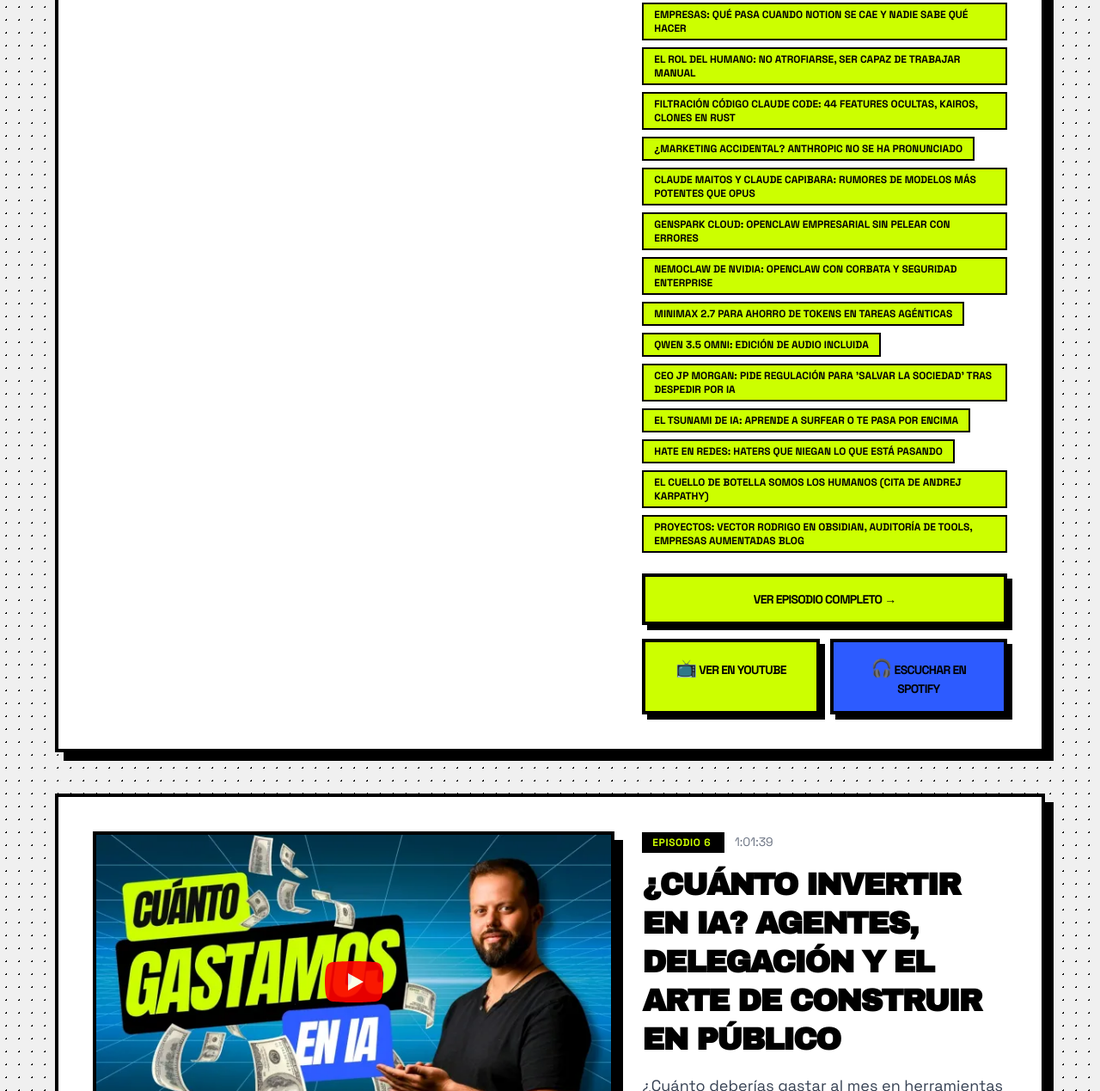
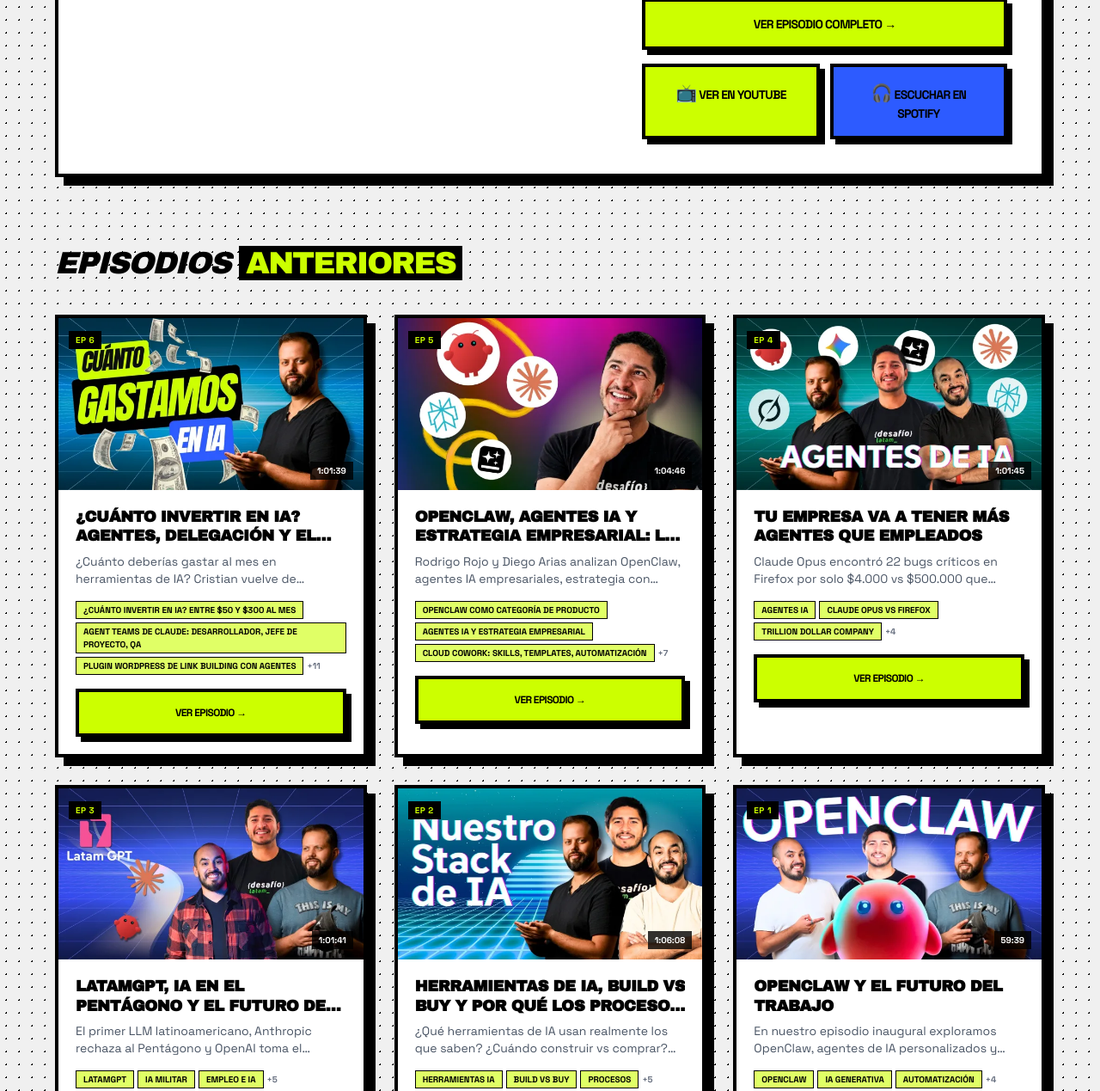
Before and after one commit to ctala/landing-es-la-hora-de-aprender, an Astro site: page / in a window 1280 px wide. Shown: the part 2264-3533 px from the top of the page at 86% size. Built offline with nearby package versions, Linux system fonts and the light colour scheme; Astro itself is replaced by a stand-in of ours.

Commit message:
feat: Fase 1 UI/UX - Featured episode + compact grid + collapsible topics
- Episode más reciente ahora es destacado (featured, full-size)
- Episodios anteriores en grid compacto de 3 columnas
- Temas colapsibles (5 visibles + toggle 'ver más')
- Cards compactas con thumbnail, título truncado, 3 topics max
- Version bump a v3.3.0

```diff
--- a/src/components/SiteFooter.astro
+++ b/src/components/SiteFooter.astro
@@ -124,7 +124,7 @@
                 Tech Podcast sobre IA, Startups y Automatización
             </p>
             <p class="text-[10px] mt-2" style="color: #4b5563;">
-                v3.2.0 • Mar 11, 2026
+                v3.3.0 • Apr 2, 2026
             </p>
         </div>
 
--- a/src/pages/index.astro
+++ b/src/pages/index.astro
@@ -6,6 +6,8 @@
 const allEpisodes = await getCollection('episodes');
 const episodes = allEpisodes.sort((a, b) => b.data.episode - a.data.episode); // newest first
 const latest = episodes[0];
+const olderEpisodes = episodes.slice(1);
+const TOPICS_VISIBLE = 5;
 ---
 
 <BaseLayout title="Tech Podcast">
@@ -71,32 +73,32 @@
     </header>
 
     <main class="max-w-6xl mx-auto">
-        <div class="flex flex-col md:flex-row justify-between items-start md:items-end mb-10 md:mb-16 gap-6">
+        <!-- Section: Último Episodio (Featured) -->
+        <div class="flex flex-col md:flex-row justify-between items-start md:items-end mb-10 md:mb-12 gap-6">
             <div>
-                <h2 class="text-4xl md:text-6xl tracking-tighter italic">Últimos <br><span
-                        class="bg-electric text-white px-2 not-italic">Episodios</span></h2>
+                <h2 class="text-4xl md:text-6xl tracking-tighter italic">Último <br><span
+                        class="bg-electric text-white px-2 not-italic">Episodio</span></h2>
             </div>
             <div class="brutal-btn bg-acid cursor-default text-[10px] md:text-xs tracking-[0.2em] py-2 px-4">
                 EP_{String(latest.data.episode).padStart(2, '0')}_LIVE
             </div>
         </div>
 
-        <div id="episodes-container" class="grid gap-8 md:gap-12">
-            {episodes.map((ep) => (
-                <article class="brutal-card p-6 md:p-10 episode-card">
+        <!-- Featured Episode Card (Full Size) -->
+        <article class="brutal-card p-6 md:p-10 episode-card mb-16 md:mb-20">
             <div class="grid grid-cols-1 lg:grid-cols-12 gap-6 md:gap-8">
                 <!-- Video Thumbnail (click to play) -->
                 <div class="lg:col-span-7">
-                            <div class="video-embed brutal-card youtube-facade" data-id={ep.data.youtubeId}>
+                    <div class="video-embed brutal-card youtube-facade" data-id={latest.data.youtubeId}>
                         <img
-                                    src={ep.data.thumbnail?.replace('.webp', '-sm.webp') || `https://img.youtube.com/vi/${ep.data.youtubeId}/maxresdefault.jpg`}
-                                    alt={`Thumbnail del episodio: ${ep.data.title}`}
-                                    loading="lazy"
+                            src={latest.data.thumbnail?.replace('.webp', '-sm.webp') || `https://img.youtube.com/vi/${latest.data.youtubeId}/maxresdefault.jpg`}
+                            alt={`Thumbnail del episodio: ${latest.data.title}`}
+                            loading="eager"
                             width="648"
                             height="365"
                             style="position:absolute;top:0;left:0;width:100%;height:100%;object-fit:cover;cursor:pointer;"
                         />
-                                <button class="yt-play-btn" aria-label={`Reproducir ${ep.data.title}`}>
+                        <button class="yt-play-btn" aria-label={`Reproducir ${latest.data.title}`}>
                             <svg width="68" height="48" viewBox="0 0 68 48"><path d="M66.52 7.74c-.78-2.93-2.49-5.41-5.42-6.19C55.79.13 34 0 34 0S12.21.13 6.9 1.55C3.97 2.33 2.27 4.81 1.48 7.74.06 13.05 0 24 0 24s.06 10.95 1.48 16.26c.78 2.93 2.49 5.41 5.42 6.19C12.21 47.87 34 48 34 48s21.79-.13 27.1-1.55c2.93-.78 4.64-3.26 5.42-6.19C67.94 34.95 68 24 68 24s-.06-10.95-1.48-16.26z" fill="red"/><path d="M45 24L27 14v20" fill="white"/></svg>
                         </button>
                     </div>
@@ -106,44 +108,49 @@
                 <div class="lg:col-span-5">
                     <div class="mb-4">
                         <span class="bg-black text-acid px-3 py-1 text-xs uppercase font-black tracking-wider">
-                                    Episodio {ep.data.episode}
+                            Episodio {latest.data.episode}
                         </span>
-                                <span class="text-sm text-gray-500 ml-3">{ep.data.duration}</span>
+                        <span class="text-sm text-gray-500 ml-3">{latest.data.duration}</span>
                     </div>
 
                     <h3 class="text-3xl md:text-4xl font-black mb-4 leading-tight tracking-tighter text-black">
-                                {ep.data.title}
+                        {latest.data.title}
                     </h3>
 
                     <p class="text-gray-700 text-base md:text-lg mb-6 leading-relaxed">
-                                {ep.data.description}
+                        {latest.data.description}
                     </p>
 
-                            <div class="mb-6">
+                    <div class="mb-6 topics-container" data-total={latest.data.topics.length}>
                         <h4 class="text-sm font-black uppercase tracking-wider mb-3 text-gray-500">Temas tratados</h4>
-                                <div class="flex flex-wrap gap-2">
-                                    {ep.data.topics.map((topic) => (
-                                        <span class="bg-acid text-black px-3 py-1 text-xs font-bold uppercase border-2 border-black">
+                        <div class="flex flex-wrap gap-2 topics-list">
+                            {latest.data.topics.map((topic, i) => (
+                                <span class={`bg-acid text-black px-3 py-1 text-xs font-bold uppercase border-2 border-black topic-tag ${i >= TOPICS_VISIBLE ? 'hidden' : ''}`} data-index={i}>
                                     {topic}
                                 </span>
                             ))}
                         </div>
+                        {latest.data.topics.length > TOPICS_VISIBLE && (
+                            <button class="topics-toggle text-xs font-bold uppercase mt-3 text-electric hover:text-black transition-colors">
+                                Ver {latest.data.topics.length - TOPICS_VISIBLE} temas más ↓
+                            </button>
+                        )}
                     </div>
 
                     <div class="mb-4">
-                                <a href={`/episodios/${ep.id}`}
+                        <a href={`/episodios/${latest.id}`}
                            class="brutal-btn bg-acid hover:bg-electric hover:text-white w-full flex items-center justify-center gap-2 text-sm font-black">
                             Ver Episodio Completo →
                         </a>
                     </div>
 
                     <div class="flex flex-col sm:flex-row gap-3">
-                                <a href={ep.data.youtube} target="_blank" rel="noopener noreferrer"
+                        <a href={latest.data.youtube} target="_blank" rel="noopener noreferrer"
                            class="brutal-btn bg-white hover:bg-red-500 hover:text-white text-sm flex-1 flex items-center justify-center gap-2">
                             <span class="text-xl">📺</span>
                             Ver en YouTube
                         </a>
-                                <a href={ep.data.spotify} target="_blank" rel="noopener noreferrer"
+                        <a href={latest.data.spotify} target="_blank" rel="noopener noreferrer"
                            class="brutal-btn bg-electric text-white hover:bg-black text-sm flex-1 flex items-center justify-center gap-2">
                             <span class="text-xl">🎧</span>
                             Escuchar en Spotify
@@ -152,8 +159,76 @@
                 </div>
             </div>
         </article>
+
+        <!-- Section: Episodios Anteriores -->
+        {olderEpisodes.length > 0 && (
+            <>
+                <div class="mb-8 md:mb-10">
+                    <h2 class="text-3xl md:text-4xl tracking-tighter italic">Episodios <span class="bg-black text-acid px-2 not-italic">Anteriores</span></h2>
+                </div>
+
+                <div id="episodes-container" class="grid grid-cols-1 md:grid-cols-2 lg:grid-cols-3 gap-6 md:gap-8">
+                    {olderEpisodes.map((ep) => (
+                        <article class="brutal-card episode-card-compact group">
+                            <!-- Thumbnail -->
+                            <a href={`/episodios/${ep.id}`} class="block">
+                                <div class="relative aspect-video overflow-hidden">
+                                    <img
+                                        src={ep.data.thumbnail?.replace('.webp', '-sm.webp') || `https://img.youtube.com/vi/${ep.data.youtubeId}/mqdefault.jpg`}
+                                        alt={`Thumbnail: ${ep.data.title}`}
+                                        loading="lazy"
+                                        class="w-full h-full object-cover group-hover:scale-105 transition-transform duration-300"
+                                    />
+                                    <div class="absolute top-3 left-3">
+                                        <span class="bg-black text-acid px-2 py-1 text-[10px] uppercase font-black tracking-wider">
+                                            EP {ep.data.episode}
+                                        </span>
+                                    </div>
+                                    <div class="absolute bottom-3 right-3">
+                                        <span class="bg-black/80 text-white px-2 py-1 text-[10px] font-bold">
+                                            {ep.data.duration}
+                                        </span>
+                                    </div>
+                                </div>
+                            </a>
+
+                            <!-- Info -->
+                            <div class="p-5">
+                                <h3 class="text-lg font-black mb-2 leading-tight tracking-tight text-black line-clamp-2">
+                                    <a href={`/episodios/${ep.id}`} class="hover:text-electric transition-colors">
+                                        {ep.data.title}
+                                    </a>
+                                </h3>
+
+                                <p class="text-gray-600 text-sm mb-4 line-clamp-2">
+                                    {ep.data.description}
+                                </p>
+
+                                <!-- Topics (compact, max 3) -->
+                                <div class="flex flex-wrap gap-1 mb-4">
+                                    {ep.data.topics.slice(0, 3).map((topic) => (
+                                        <span class="bg-acid/60 text-black px-2 py-0.5 text-[10px] font-bold uppercase border border-black">
+                                            {topic}
+                                        </span>
+                                    ))}
+                                    {ep.data.topics.length > 3 && (
+                                        <span class="text-[10px] text-gray-500 font-bold self-center">
+                                            +{ep.data.topics.length - 3}
+                                        </span>
+                                    )}
+                                </div>
+
+                                <!-- CTA -->
+                                <a href={`/episodios/${ep.id}`}
+                                   class="brutal-btn bg-white hover:bg-acid w-full text-xs py-2 flex items-center justify-center">
+                                    Ver Episodio →
+                                </a>
+                            </div>
+                        </article>
                     ))}
                 </div>
+            </>
+        )}
     </main>
 
     <SiteFooter />
@@ -179,9 +254,35 @@
         .youtube-facade:hover .yt-play-btn {
             opacity: 1;
         }
+
+        /* Compact episode cards */
+        .episode-card-compact {
+            background: white;
+            transition: transform 0.2s, box-shadow 0.2s;
+        }
+        .episode-card-compact:hover {
+            transform: translateY(-4px);
+        }
+
+        /* Line clamp for text truncation */
+        .line-clamp-2 {
+            display: -webkit-box;
+            -webkit-line-clamp: 2;
+            -webkit-box-orient: vertical;
+            overflow: hidden;
+        }
+
+        /* Topics toggle */
+        .topic-tag.hidden {
+            display: none;
+        }
+        .topics-container.expanded .topic-tag.hidden {
+            display: inline-block;
+        }
     </style>
 
     <script is:inline>
+        // YouTube facade click handler
         document.querySelectorAll('.youtube-facade').forEach(el => {
             el.addEventListener('click', function() {
                 const id = this.dataset.id;
@@ -196,5 +297,21 @@
                 this.appendChild(iframe);
             });
         });
+
+        // Topics toggle handler
+        document.querySelectorAll('.topics-toggle').forEach(btn => {
+            btn.addEventListener('click', function() {
+                const container = this.closest('.topics-container');
+                const isExpanded = container.classList.toggle('expanded');
+                const total = parseInt(container.dataset.total);
+                const visible = 5;
+
+                if (isExpanded) {
+                    this.textContent = 'Ver menos ↑';
+                } else {
+                    this.textContent = `Ver ${total - visible} temas más ↓`;
+                }
+            });
+        });
     </script>
 </BaseLayout>
```
Also changed, not shown: 1 other file. Lines whose indentation alone changed are shown as unchanged.
